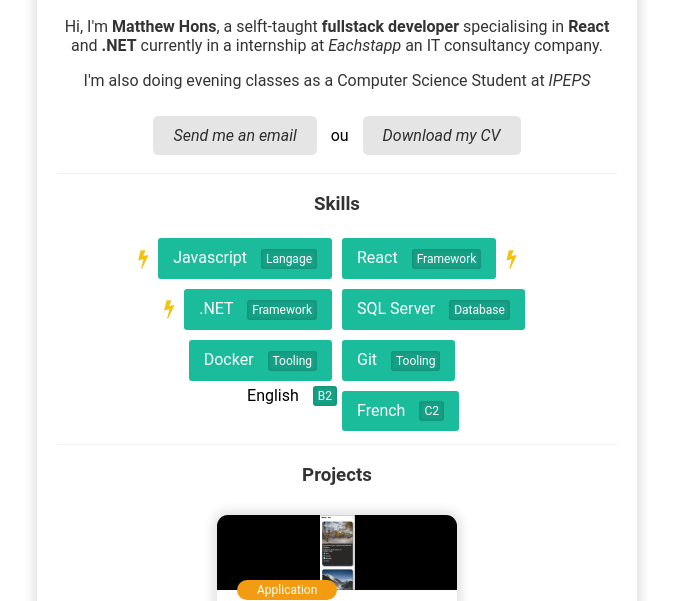
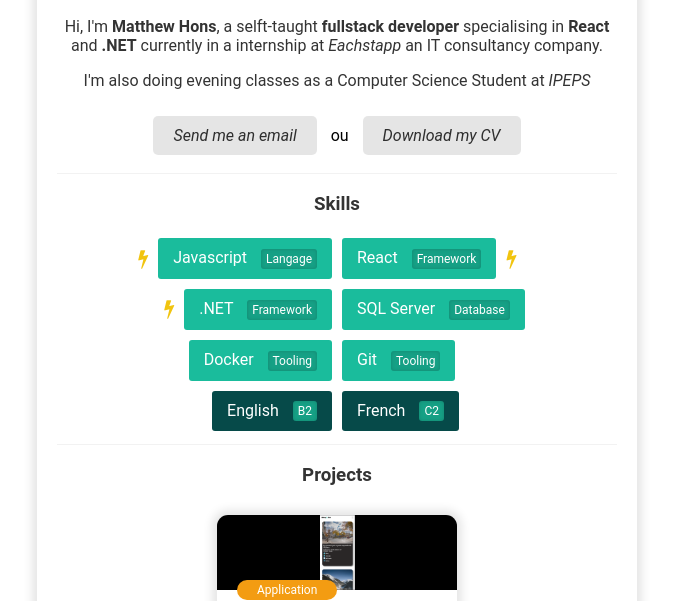
Before and after one commit to MatthewHons/Portfolio, a plain HTML site: page index.html in a window 1280 px wide. Shown: the part 199-800 px from the top of the page, without its empty margins (303-976 px from the left). Drawn offline with Linux system fonts and the light colour scheme.

Commit message:
fix: update color

```diff
--- a/index.html
+++ b/index.html
@@ -86,7 +86,7 @@
                             </div>
                         </li>
                         <li>
-                            <div class="skill-box-langages">
+                            <div class="skill-box langages">
                                 English
                                 <div class="box-well">
                                     B2
--- a/src/css/skill-box.css
+++ b/src/css/skill-box.css
@@ -8,7 +8,7 @@
   color: white;
   margin: 5px;
 }
-.skill-box .langages {
+.langages {
   position: relative;
   display: inline-block;
   box-sizing: border-box;
```
